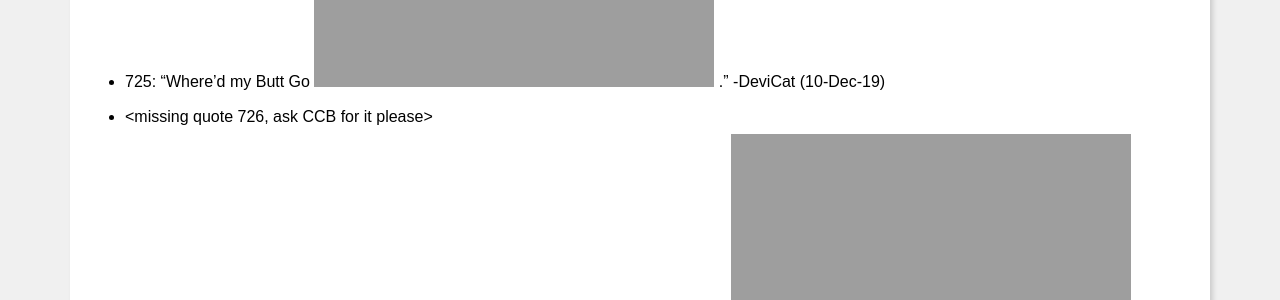
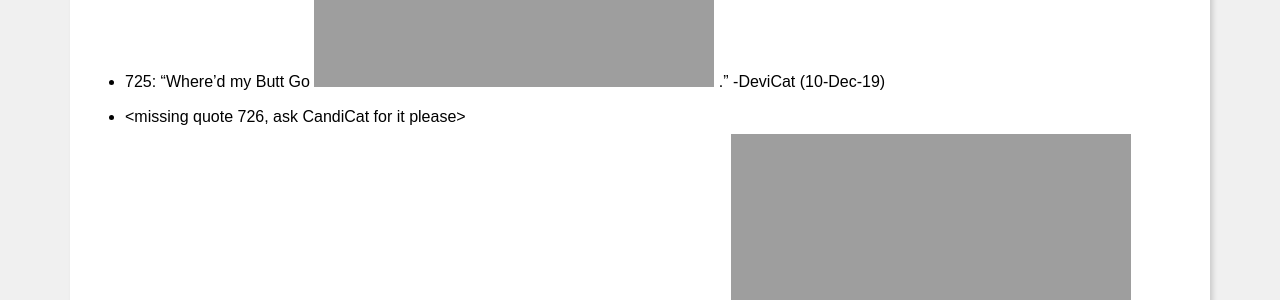
Before and after one commit to DeviCatOutlet/devicatoutlet.github.io, a Jekyll site: the page built from quotes.md, in a window 1280 px wide and 900 px high, scrolled down 113198 px. Shown: the part 152-452 px from the top of the window. Built offline with Jekyll 4.4.1, drawn with Linux system fonts in a browser that asks for light colours; our own code applies the rules of GitHub Pages for plain Markdown files.

Commit message:
Switch the bot name in missing-quote message

```diff
--- a/quotes.md
+++ b/quotes.md
@@ -735,7 +735,7 @@ number N.
 * 723: "I WILL MISBEHAVE! ![devicatGRR](https://static-cdn.jtvnw.net/emoticons/v1/1291582/1.0 "devicatGRR") ." -solacelion (09-Dec-19)
 * 724: "It looks like we shot it in the face, That's terrible ![devicatSPOOK](https://static-cdn.jtvnw.net/emoticons/v1/301012347/1.0 "devicatSPOOK") ." -DeviCat (10-Dec-19)
 * 725: "Where'd my Butt Go ![devicatBUTT](https://static-cdn.jtvnw.net/emoticons/v1/301012343/1.0 "devicatBUTT") ." -DeviCat (10-Dec-19)
-* <missing quote 726, ask CCB for it please>
+* <missing quote 726, ask CandiCat for it please>
 * 727: "Once upon a time, there was a sad Candicat who had no wings HahaShrugLeft ![devicatCRY](https://static-cdn.jtvnw.net/emoticons/v1/301012351/1.0 "devicatCRY") HahaShrugRight . One day, an explosion of magic hit her ![devicatSPARKLE](https://static-cdn.jtvnw.net/emoticons/v1/301012192/1.0 "devicatSPARKLE") ![devicatMAGIC](https://static-cdn.jtvnw.net/emoticons/v1/301012194/1.0 "devicatMAGIC") ![devicatSPARKLE](https://static-cdn.jtvnw.net/emoticons/v1/301012192/1.0 "devicatSPARKLE") and she fell into a deep sleep. The next day, she woke up ![devicatCOZY](https://static-cdn.jtvnw.net/emoticons/v1/301056419/1.0 "devicatCOZY") and all the sudden she had beautiful rainbow wings ![MercyWing1](https://static-cdn.jtvnw.net/emoticons/v1/1003187/1.0 "MercyWing1") ![devicatSPOOK](https://static-cdn.jtvnw.net/emoticons/v1/301012347/1.0 "devicatSPOOK") ![MercyWing2](https://static-cdn.jtvnw.net/emoticons/v1/1003189/1.0 "MercyWing2") . That is the story of how Candicat got her wings ![devicatAWW](https://static-cdn.jtvnw.net/emoticons/v1/301012422/1.0 "devicatAWW") !" -SolaceLion (12-Dec-19)
 * 728: "Was your tangerine appealing? ![Kappa](https://static-cdn.jtvnw.net/emoticons/v1/25/1.0 "Kappa") ." -mlasuk (13-Dec-19)
 * 729: "I forgot her thumb... it was still attached ![devicatSPOOK](https://static-cdn.jtvnw.net/emoticons/v1/301012347/1.0 "devicatSPOOK") ." -DeviCat (18-Dec-19)
```
